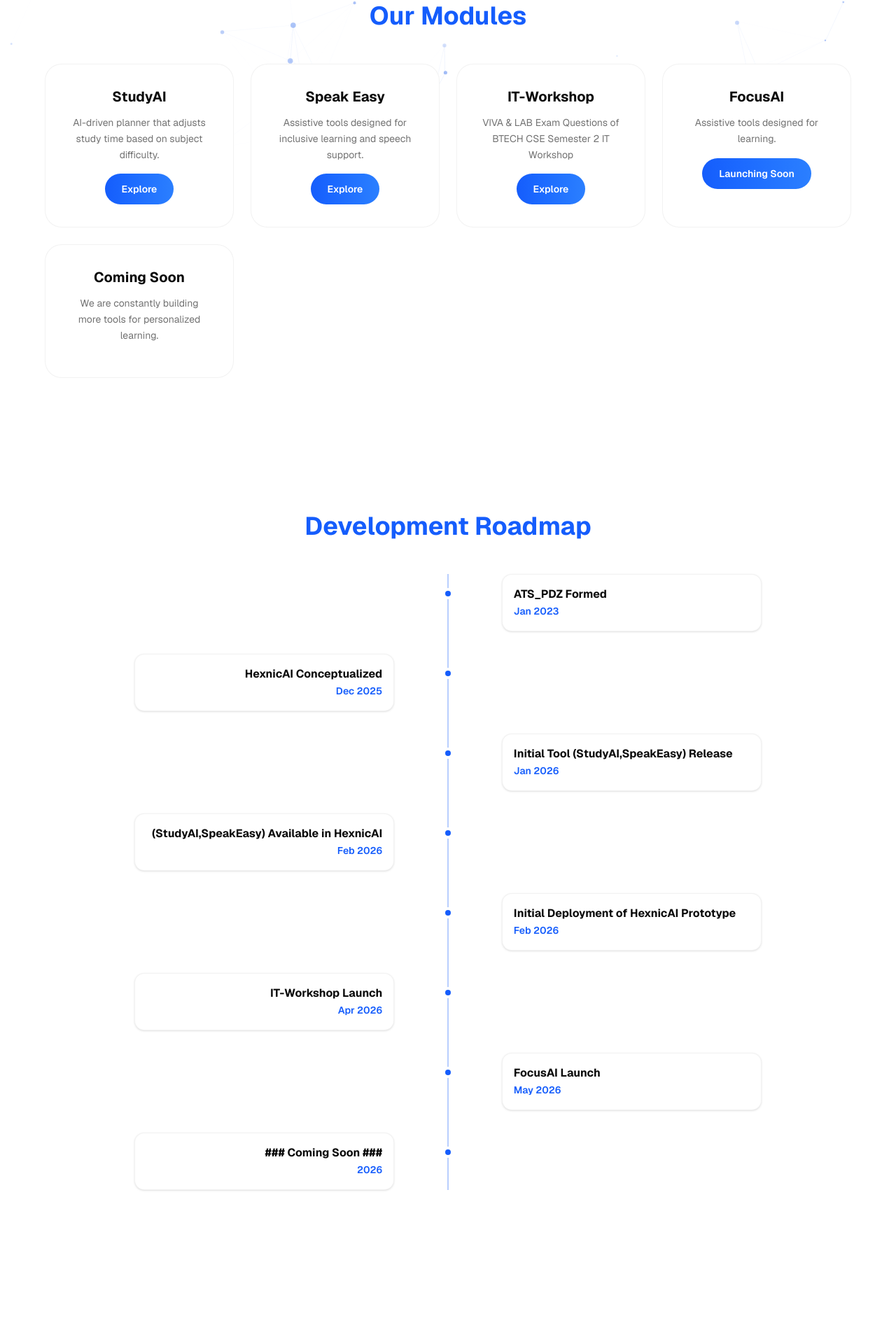
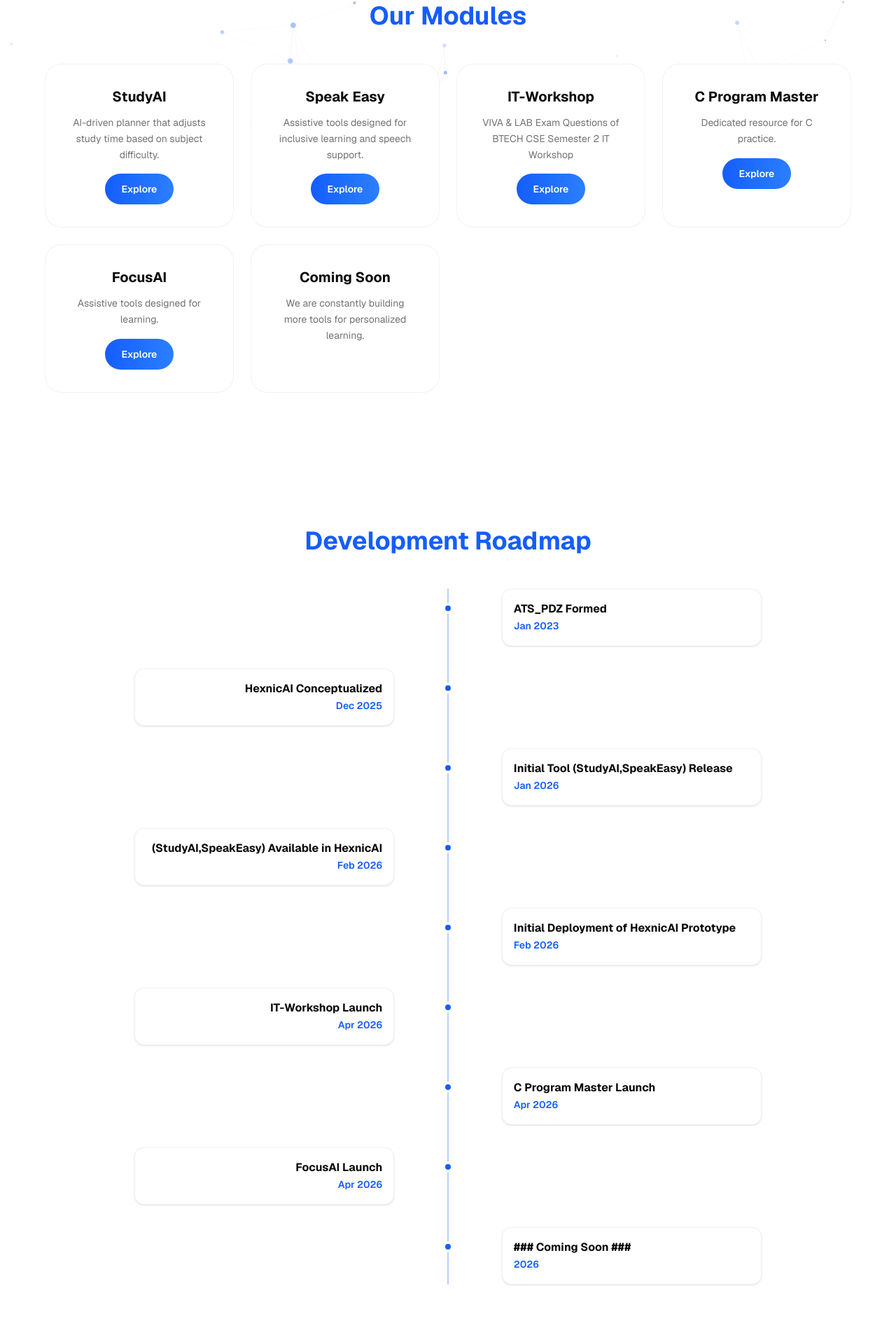
Before and after one commit to ATS-001/HexnicAI, a Next.js app: page / in a window 1280 px wide. Shown: the part 577-2497 px from the top of the page at 70% size. Built offline with nearby package versions, Linux system fonts and the light colour scheme.

Commit message:
feat: add C Program Master module and update roadmap and team roles
Co-authored-by: Aaron Thalakkottor Sooraj <126183772+ATS-001@users.noreply.github.com>

```diff
--- a/app/page.tsx
+++ b/app/page.tsx
@@ -29,10 +29,16 @@ const modules = [
     linkText: "Explore",
   },
   {
+    title: "C Program Master",
+    description: "Dedicated resource for C practice.",
+    link: "https://c-program-nine.vercel.app/",
+    linkText: "Explore",
+  },
+  {
     title: "FocusAI",
     description: "Assistive tools designed for learning.",
-    link: "#",
-    linkText: "Launching Soon",
+    link: "https://focusai-study-suite.vercel.app/",
+    linkText: "Explore",
   },
   {
     title: "Coming Soon",
@@ -49,8 +55,9 @@ const roadmap = [
   { title: "(StudyAI,SpeakEasy) Available in HexnicAI", date: "Feb 2026", direction: "left" },
   { title: "Initial Deployment of HexnicAI Prototype", date: "Feb 2026", direction: "right" },
   { title: "IT-Workshop Launch", date: "Apr 2026", direction: "left" },
-  { title: "FocusAI Launch", date: "May 2026", direction: "right" },
-  { title: "### Coming Soon ###", date: "2026", direction: "left" },
+  { title: "C Program Master Launch", date: "Apr 2026", direction: "right" },
+  { title: "FocusAI Launch", date: "Apr 2026", direction: "left" },
+  { title: "### Coming Soon ###", date: "2026", direction: "right" },
 ]
 
 const team = [
@@ -69,7 +76,7 @@ const team = [
   {
     initials: "AN",
     name: "Abhinav N",
-    role: "Co-Developer (Speak Easy Tools)",
+    role: "Co-Developer (Speak Easy Tools)\nDeveloper (C Program Master)",
     linkedin: "https://www.linkedin.com/in/abhinav-n-713a84383/",
   },
   {
@@ -126,6 +133,14 @@ const faqs = [
     answer: "Speak Easy is an accessibility tool designed to help users with speech and communication challenges interact more easily with technology.",
   },
   {
+    question: "What is IT-Workshop?",
+    answer: "IT-Workshop is a tool which includes all VIVA & LAB Exam Questions of BTECH CSE Semester 2 IT Workshop, making it easier for students to understand. ",
+  },
+  {
+    question: "What is C Program Master?",
+    answer: "C Program Master is a tool which includes all Programming in C lab Questions.",
+  },
+  {
     question: "Who can benefit from HexnicAI?",
     answer: "Students, educators, and learners who want structured study planning or accessibility tools for learning.",
   },
@@ -139,6 +154,8 @@ const githubLinks = [
   { name: "StudyAI", href: "https://github.com/ATS-001/studyai-2026" },
   { name: "Speak Easy", href: "https://github.com/abhinavnixabvv-hue/speak-easy-tools" },
   { name: "IT-Workshop", href: "https://github.com/ATS-001/IT-Workshop" },
+  { name: "C Program Master", href: "https://github.com/abhinavnixabvv-hue/C-program" },
+  { name: "FocusAI", href: "https://github.com/Adithya-Binesh-007/focusai-study-suite" },
   { name: "HexnicAI Core", href: "https://github.com/ATS-001/HexnicAI" },
 ]
 
```
